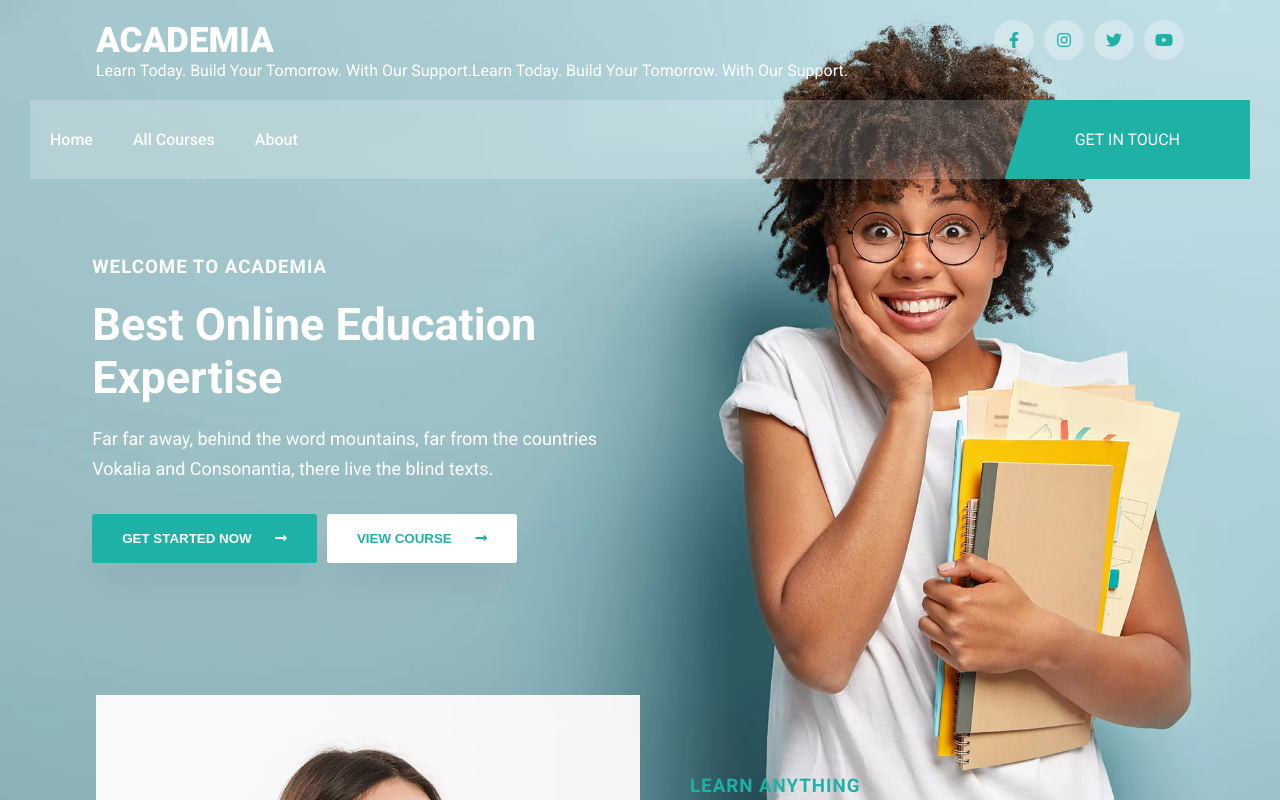
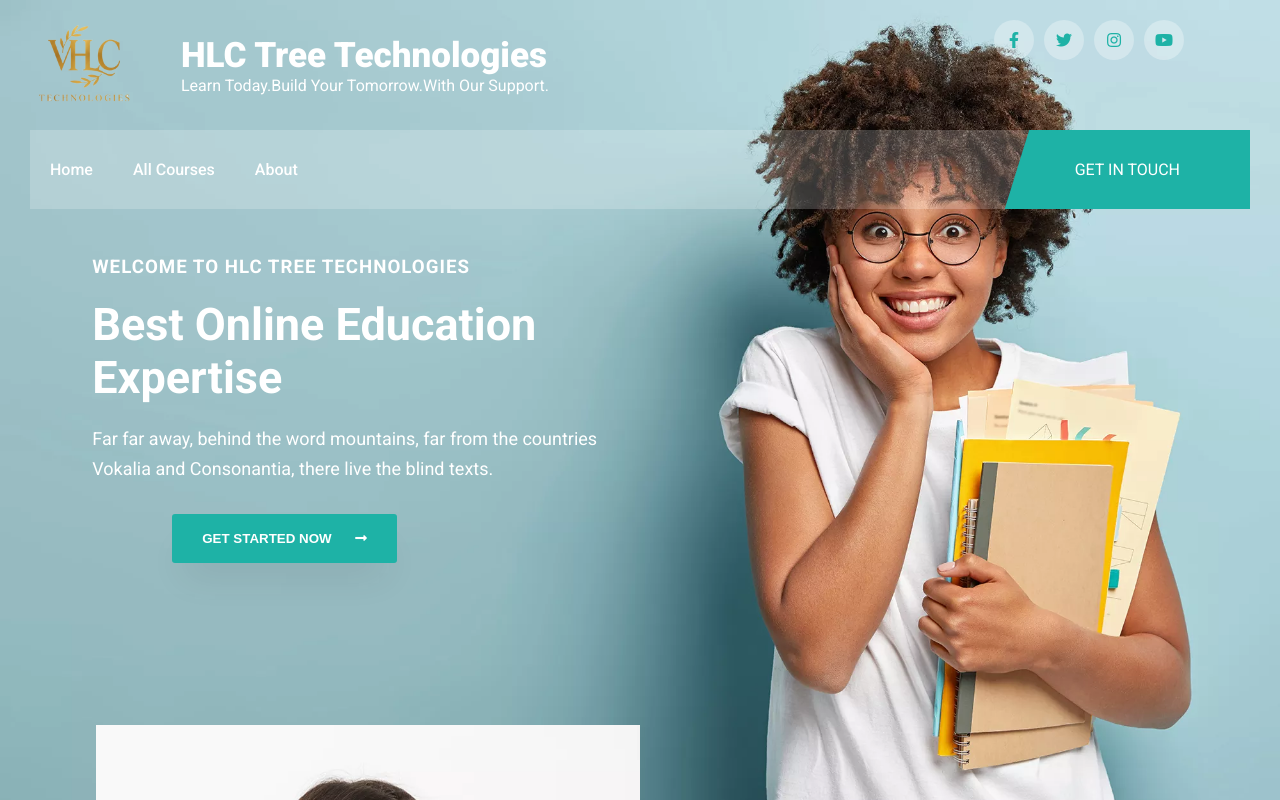
Before and after one commit to veerabrahmam24/HlcTreeTech, a React (Create React App) app: page / in a window 1280 px wide. Shown: the top 800 px of the page. Built offline with nearby package versions, Linux system fonts and the light colour scheme.

Commit message:
changes icones

```diff
--- a/src/App.css
+++ b/src/App.css
@@ -62,6 +62,7 @@ button:hover {
 .primary-btn {
   background-color: #1eb2a6;
   color: #fff;
+  margin-left: 80px;
 }
 
 /*------------global-----------*/
--- a/src/components/common/footer/Footer.jsx
+++ b/src/components/common/footer/Footer.jsx
@@ -23,10 +23,15 @@ const Footer = () => {
             <h1>HLC Tree Tech</h1>
             {/* <span>ONLINE EDUCATION & LEARNING</span> */}
             <p>A small river named Duden flows by their place and supplies it with the necessary regelialia.</p>
-
+            <a href="https://www.facebook.com" target="_blank" rel="noopener noreferrer">
             <i className='fab fa-facebook-f icon'></i>
+             </a>
+            <a href="https://www.twitter.com" target="_blank" rel="noopener noreferrer">
             <i className='fab fa-twitter icon'></i>
+            </a>
+           <a href="https://www.instagram.com" target="_blank" rel="noopener noreferrer">
             <i className='fab fa-instagram icon'></i>
+            </a>
           </div>
           <div className='box link'>
             <h3>Explore</h3>
@@ -78,7 +83,7 @@ const Footer = () => {
               </li>
               <li>
                 <i className='fa fa-phone-alt'></i>
-                +91 9493983918
+                +91 1234567890
               </li>
               <li>
                 <i className='fa fa-paper-plane'></i>
@@ -90,7 +95,7 @@ const Footer = () => {
       </footer>
       <div className='legal'>
         <p>
-          Copyright ©2022 All rights reserved | This template is made with <i className='fa fa-heart'></i> by GorkhCoder
+          Copyright ©2025 All rights reserved | This template is made with <i className='fa fa-heart'></i> by HLC Tree Technologies
         </p>
       </div>
     </>
--- a/src/components/common/header/Head.jsx
+++ b/src/components/common/header/Head.jsx
@@ -1,25 +1,52 @@
-import React from "react"
+import React from "react";
 
 const Head = () => {
   return (
     <>
-      <section className='head'>
-        <div className='container flexSB'>
-          <div className='logo'>
-            <h1>ACADEMIA</h1>
-            <span>Learn Today. Build Your Tomorrow. With Our Support.Learn Today. Build Your Tomorrow. With Our Support.</span>
+      <section className="head" style={{ paddingLeft: "-10px" }}>
+        <div className="container flexSB">
+          <div
+            className="logo"
+            style={{ display: "flex", alignItems: "center", gap: "20px" }}
+          >
+            <img
+              src="/images/vhlc999.png"
+              alt="Logo"
+              style={{
+                width: "150px",
+                height: "90px",
+                objectFit: "cover",
+                marginLeft: "-85px",
+                borderRadius: "10px"
+
+              }}
+            />
+
+            <div>
+              <h1>HLC Tree Technologies</h1>
+              <span>Learn Today.Build Your Tomorrow.With Our Support.</span>
+
+            </div>
           </div>
 
-          <div className='social'>
+          <div className="social">
+            <a href="https://www.facebook.com" target="_blank" rel="noopener noreferrer">
             <i className='fab fa-facebook-f icon'></i>
+             </a>
+            <a href="https://www.twitter.com" target="_blank" rel="noopener noreferrer">
+            <i className='fab fa-twitter icon'></i>
+            </a>
+           <a href="https://www.instagram.com" target="_blank" rel="noopener noreferrer">
             <i className='fab fa-instagram icon'></i>
-            <i className='fab fa-twitter icon'></i>
-            <i className='fab fa-youtube icon'></i>
+            </a>
+            <a href="https://youtu.be/5JoPeWHkKJg?si=yKn8_hKV9w0ge-EF" target="_blank" rel="noopener noreferrer">
+            <i className="fab fa-youtube icon"></i>
+            </a>
           </div>
         </div>
       </section>
     </>
-  )
-}
+  );
+};
 
-export default Head
+export default Head;
--- a/src/components/home/hero/Hero.jsx
+++ b/src/components/home/hero/Hero.jsx
@@ -1,4 +1,5 @@
 import React from "react"
+import { Link } from "react-router-dom"
 import Heading from "../../common/heading/Heading"
 import "./Hero.css"
 
@@ -8,16 +9,19 @@ const Hero = () => {
       <section className='hero'>
         <div className='container'>
           <div className='row'>
-            <Heading subtitle='WELCOME TO ACADEMIA' title='Best Online Education Expertise' />
+            <Heading subtitle='WELCOME TO HLC Tree Technologies' title='Best Online Education Expertise' />
             <p>Far far away, behind the word mountains, far from the countries Vokalia and Consonantia, there live the blind texts.</p>
             <div className='button'>
+             <a href="/courses">
               <button className='primary-btn'>
                 GET STARTED NOW <i className='fa fa-long-arrow-alt-right'></i>
               </button>
+               </a>
+             {/* <a href="/courses">
              <button>
                 VIEW COURSE <i className='fa fa-long-arrow-alt-right'></i>
               </button>
-
+             </a>  */}
             </div>
           </div>
         </div>
```
Also changed, not shown: public/images/vhlc777.png (added), public/images/vhlc999.png (added), src/components/home/hero/Hero.css (line endings or trailing spaces).
